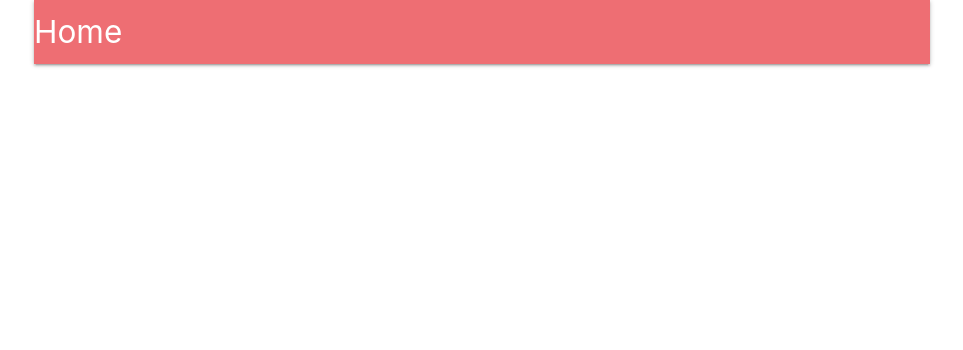
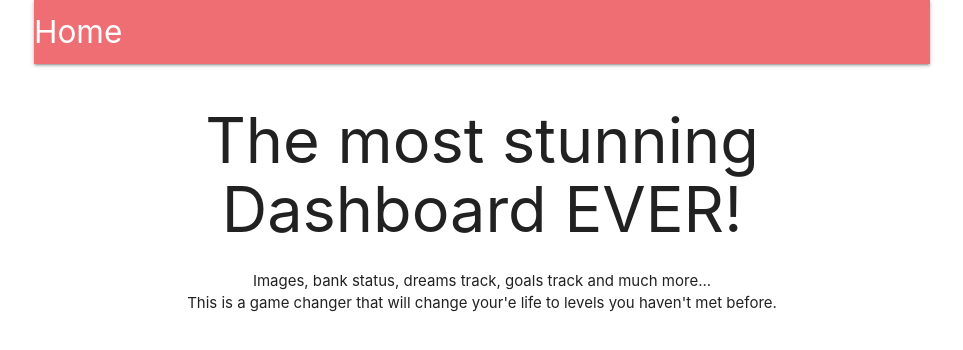
Before and after one commit to Elad73/server, a React (Create React App) app in the folder client/: page /surveys in a window 1280 px wide. Shown: the top 350 px of the page, without its empty margins (158-1121 px from the left). Built offline with nearby package versions, Linux system fonts and the light colour scheme; no server answers.

Commit message:
Client Side Survey Creation

```diff
--- a/client/src/components/App.js
+++ b/client/src/components/App.js
@@ -20,7 +20,7 @@ class App extends Component {
                   <div>
                       <Header />
                       <Route exact path="/" component={Landing} />
-                      <Route exact path="/dashboard" component={Dashboard} />
+                      <Route exact path="/surveys" component={Dashboard} />
                       <Route path="/surveys/new" component={SurveyNew} />
                   </div>
               </BrowserRouter>
--- a/client/src/components/Dashboard.js
+++ b/client/src/components/Dashboard.js
@@ -4,9 +4,11 @@ const Dashboard = () => {
   return (
       <div style={{ textAlign: 'center'}}>
           <h1>
-              The Dashboard!
+              The most stunning Dashboard EVER!
           </h1>
-          images, bank status, dreams track, goals track and much more...
+          Images, bank status, dreams track, goals track and much more...
+          <br></br>
+          This is a game changer that will change your'e life to levels you haven't met before.
       </div>
   );
 };
```
